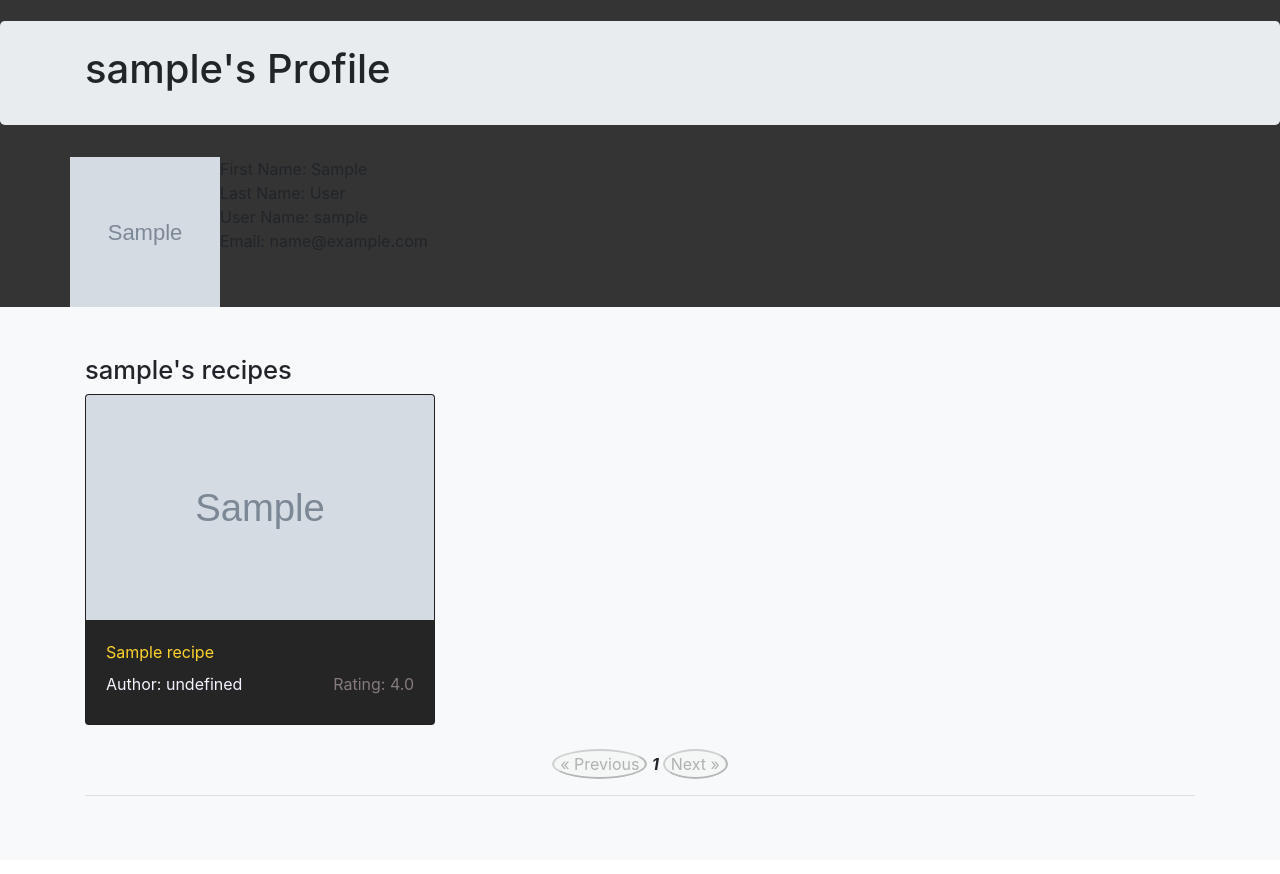
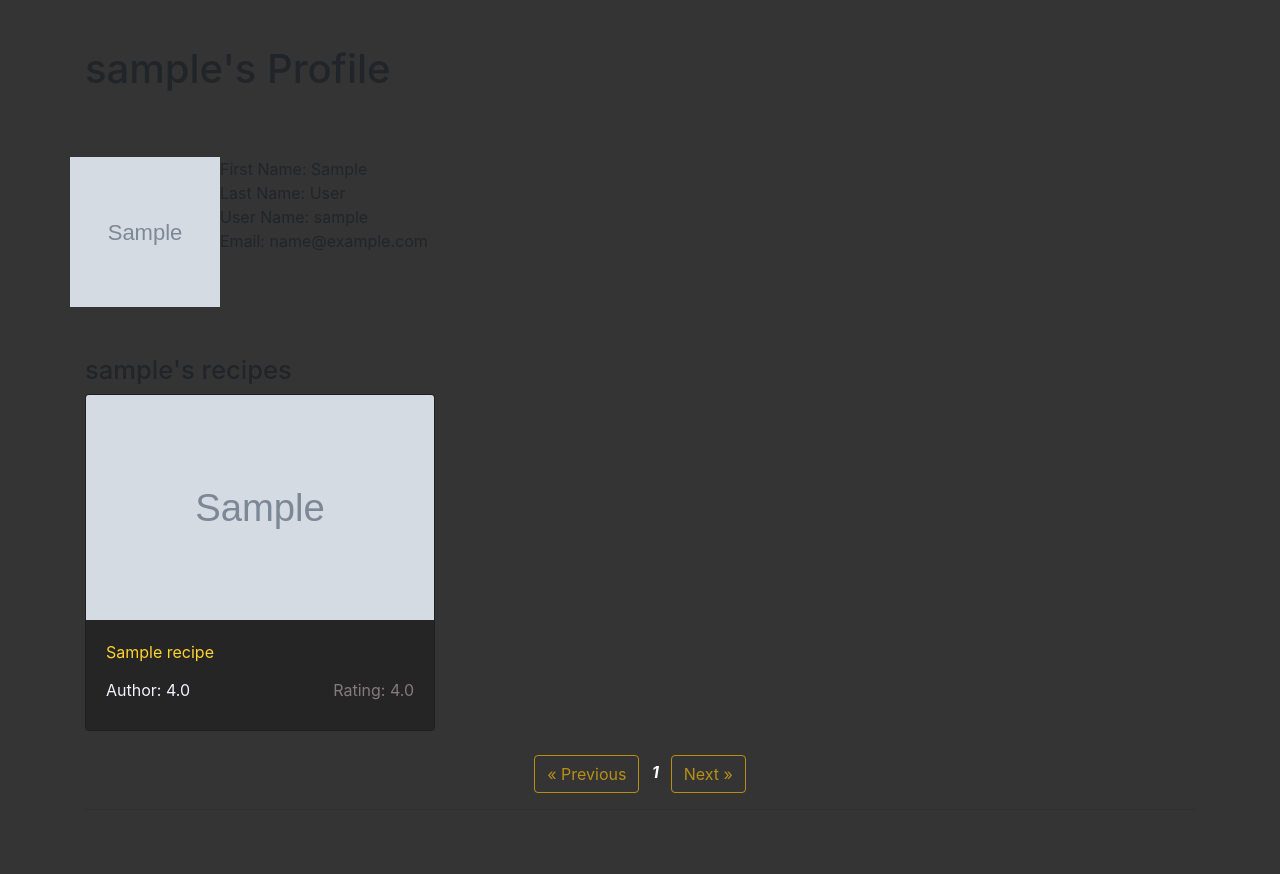
Before and after one commit to Konrad9/cookhub, a Django app: a page that uses cookhub/templates/cookhub/base.html in a window 1280 px wide. Shown: the part 75-949 px from the top of the page. Before the commit the page ends 871 px from the top, so only its background shows below. Run offline with Django 3.2, Linux system fonts and the light colour scheme; tables that the repository leaves empty hold one stand-in row (values such as "Sample post"); grey boxes marked "Sample" are stand-in pictures; some libraries are stand-ins or nearby versions.

Commit message:
My Profile template dark mode started
changed the design of some elements to dark mode

```diff
--- a/cookhub/static/js/paginationHandler.js
+++ b/cookhub/static/js/paginationHandler.js
@@ -18,6 +18,7 @@ function RecipeGetter(RecipesPerPage, author, which, page, single, element, url,
                          recipeInformation.photoSource = "/media/"+recipe[0];
                          recipeInformation.id = recipe[1];
                          recipeInformation.title = recipe[2];
+                         recipeInformation.author = recipe[3];
                          recipeInformation.averageRating = recipe[3];
                          if (buttons=="yes") {
                                 recipeInformation.button = recipe[4];
@@ -36,7 +37,7 @@ function RecipeGetter(RecipesPerPage, author, which, page, single, element, url,
 // now to the representation
 function displayRecipes(element, recipesArray, buttons) {
     var part1 = "<div class='col-md-4'><div class='card mb-4 box-shadow'><img class='card-img-top' alt='Thumbnail [100%x225]' style='height: 225px; width: 100%; display: block;' src='";
-    var part2 = "' data-holder-rendered='true'><div class='card-body'><a class='card-text-title p-0 m-0' href='/recipe/";
+    var part2 = "' data-holder-rendered='true'><div class='card-body'><a class='card-text-title p-0 m-0 text-truncate' style='max-width: 300px' href='/recipe/";
     var part3 = "'>";
     var part4 = "</a><div class='d-flex justify-content-between align-items-center'><p class=\"card-text-author mt-2 mb-2\">Author: ";
     var part41 = "</p><p class=\"card-text-rating mt-2 mb-2\">Rating: ";
--- a/cookhub/templates/cookhub/base.html
+++ b/cookhub/templates/cookhub/base.html
@@ -105,6 +105,16 @@
 </body>
 
 <style>
+
+    .jumbotron{
+        background-color: #343434;
+    }
+
+    .container {
+        background-color: #343434;
+    }
+
+
     .container-fluid {
         background-color: #343434;
     }
@@ -166,4 +176,5 @@
 </style>
 
 
+
 </html>
--- a/cookhub/templates/cookhub/homepage.html
+++ b/cookhub/templates/cookhub/homepage.html
@@ -51,6 +51,7 @@
 
 
     <script type="text/javascript">
+
         $(document).ready(function () {
             $("button.previous").attr("disabled", true);
 
--- a/cookhub/templates/cookhub/profile.html
+++ b/cookhub/templates/cookhub/profile.html
@@ -32,7 +32,7 @@ Profile of {{ selected_user.username }}
 </div>
 
 
-<div class="album py-5 bg-light">
+<div class="album py-5">
     <div class="container">
 
     <table>
@@ -46,9 +46,9 @@ Profile of {{ selected_user.username }}
     </tr>
     <tr>
             <div align="center" >
-            <button class="previous round" id="my" >&laquo; Previous</button>
-            <strong><em id="MyRecipePage" >   1   </em></strong>
-            <button class="next round" id="my" >Next &raquo;</button>
+            <button class="previous btn btn-outline-warning my-2 my-sm-0" id="my" >&laquo; Previous</button>
+            <strong><em class="pr-2 pl-2" id="NewestRecipePage" style="color: white">   1   </em></strong>
+            <button class="next btn btn-outline-warning my-2 my-sm-0" id="my" >Next &raquo;</button>
             </div>
     </tr>
         </div>
@@ -64,9 +64,9 @@ Profile of {{ selected_user.username }}
     </tr>
     <tr>
             <div align="center" >
-            <button class="previous round" id="saved" >&laquo; Previous</button>
-            <strong><em id="SavedRecipePage" >   1   </em></strong>
-            <button class="next round" id="saved" >Next &raquo;</button>
+            <button class="previous btn btn-outline-warning my-2 my-sm-0" id="saved" >&laquo; Previous</button>
+            <strong><em class="pr-2 pl-2" id="NewestRecipePage" style="color: white">   1   </em></strong>
+            <button class="next btn btn-outline-warning my-2 my-sm-0" id="saved" >Next &raquo;</button>
             </div>
     </tr>
         </div>
```
